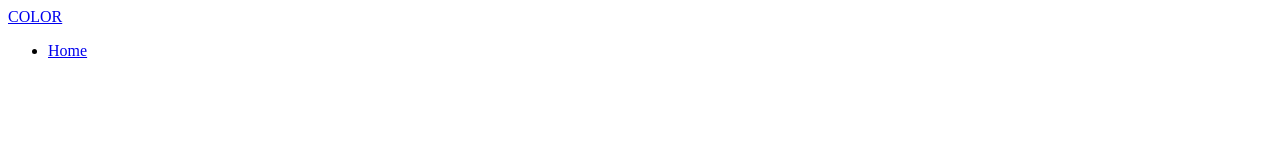
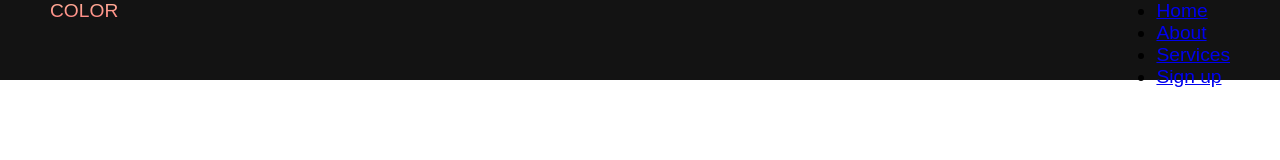
Before and after one commit to molano1979/rick_junk, a plain HTML site: page index.html in a window 1280 px wide. Drawn offline with nearby package versions, Linux system fonts and the light colour scheme; files that its build step writes are made by us from their sources.

Commit message:
started css

```diff
--- a/index.html
+++ b/index.html
@@ -11,7 +11,7 @@
     <!-- Navbar Section -->
     <nav class="navbar">
         <div class="navbar__container">
-            <a href="#home" id="navbar__log">COLOR</a>
+            <a href="#home" id="navbar__logo">COLOR</a>
             <div class="navbar__toggle" id="mobile-menu">
                 <span class="bar"></span>
                 <span class="bar"></span>
@@ -21,6 +21,15 @@
                 <li class="navbar__item">
                     <a href="#home" class="navbar__links" id="home-page">Home</a>
                 </li>
+                <li class="navbar__item">
+                    <a href="#about" class="navbar__links" id="about-page">About</a>
+                </li>
+                <li class="navbar__item">
+                    <a href="#services" class="navbar__links" id="home-page">Services</a>
+                </li>
+                <li class="navbar__btn">
+                    <a href="sign-up" class="button" id="signup">Sign up</a>
+                </li>
             </ul>
 
         </div>
--- /dev/null
+++ b/style.css
@@ -0,0 +1,40 @@
+* {
+    box-sizing: border-box;
+    margin: 0;
+    padding: 0;
+    font-family: 'Kumbh Sans', sans-serif;
+    scroll-behavior: smooth;
+}
+
+.navbar {
+    background: #131313;
+    height: 80px;
+    display: flex;
+    justify-content: center;
+    align-items: center;
+    font-size: 1.2rem;
+    position: sticky;
+    top: 0;
+    z-index: 999;
+}
+
+.navbar__container {
+    display: flex;
+    justify-content: space-between;
+    height: 80px;
+    z-index: 1;
+    width: 100%;
+    max-width: 1300px;
+    margin: 0 auto;
+    padding: 0 50px;
+}
+
+#navbar__logo {
+    background-color: #ff8177;
+    background-image: linear-gradient(to top, #ff0844 0%, #ffb199 100%);
+    background-size: 100%;
+    -webkit-background-clip: text;
+    -moz-background-clip: text;
+    -webkit-text-fill-color: transparent;
+    -moz-text-fill-color: transparent;
+}
```
